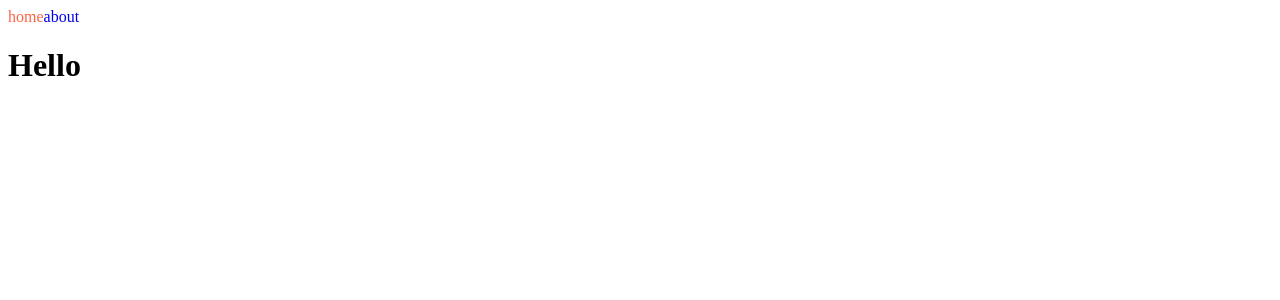
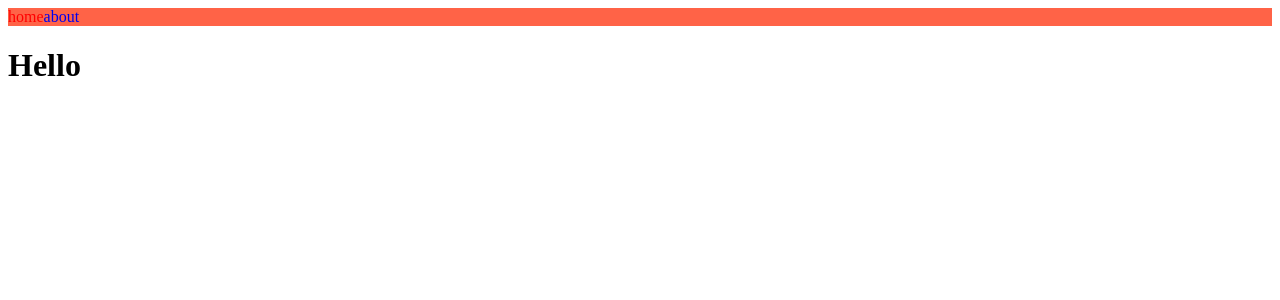
Before and after one commit to 100dongwoo/NextJs_intro, a Next.js app: page / in a window 1280 px wide. Shown: the top 300 px of the page. Built offline with nearby package versions, Linux system fonts and the light colour scheme.

Commit message:
styled jsx

```diff
--- a/components/NavBar.js
+++ b/components/NavBar.js
@@ -1,30 +1,29 @@
 import Link from 'next/link';
 import { useRouter } from 'next/router';
-import styles from './NavBar.module.css';
 const NavBar = () => {
     const router = useRouter();
 
     return (
         <nav>
             <Link href={'/'}>
-                <a
-                    className={`${styles.link} ${
-                        router.pathname === '/' ? styles.active : ''
-                    }`}
-                >
-                    home
-                </a>
+                <a className={router.pathname === '/' ? 'active' : ''}>home</a>
             </Link>
             <Link href={'/about'}>
-                <a
-                    className={[
-                        styles.link,
-                        router.pathname === '/about' ? styles.active : '',
-                    ].join(' ')}
-                >
+                <a className={router.pathname === '/about' ? 'active' : ''}>
                     about
                 </a>
             </Link>
+            <style jsx>{`
+                nav {
+                    background-color: tomato;
+                }
+                a {
+                    text-decoration: none;
+                }
+                .active {
+                    color: red;
+                }
+            `}</style>
         </nav>
     );
 };
--- a/components/NavBar.module.css
+++ /dev/null
@@ -1,6 +0,0 @@
-.active{
-    color: tomato;
-}
-.link{
-    text-decoration:none;
-}
--- a/pages/index.js
+++ b/pages/index.js
@@ -1,12 +1,18 @@
-import NavBar from "../components/NavBar";
+import NavBar from '../components/NavBar';
 
 export default function Home() {
-
     return (
         <div>
-            <NavBar/>
-            <h1>Hello</h1>
+            <NavBar />
+            <style jsx>{`
+                nav {
+                    background-color: tomato;
+                }
+                a {
+                    text-decoration: blue;
+                }
+            `}</style>
+            <h1 className={'active'}>Hello</h1>
         </div>
-
     );
 }
```
